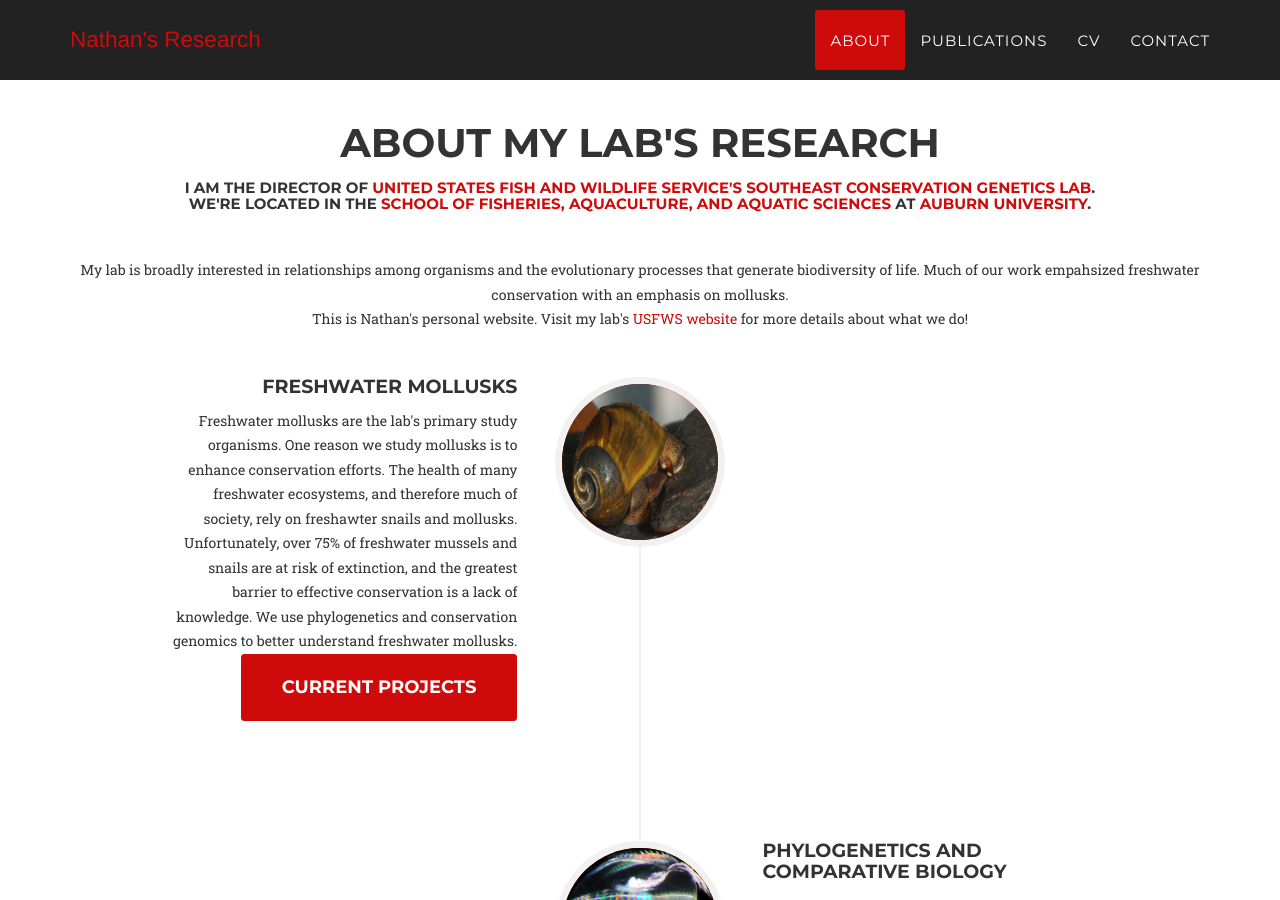
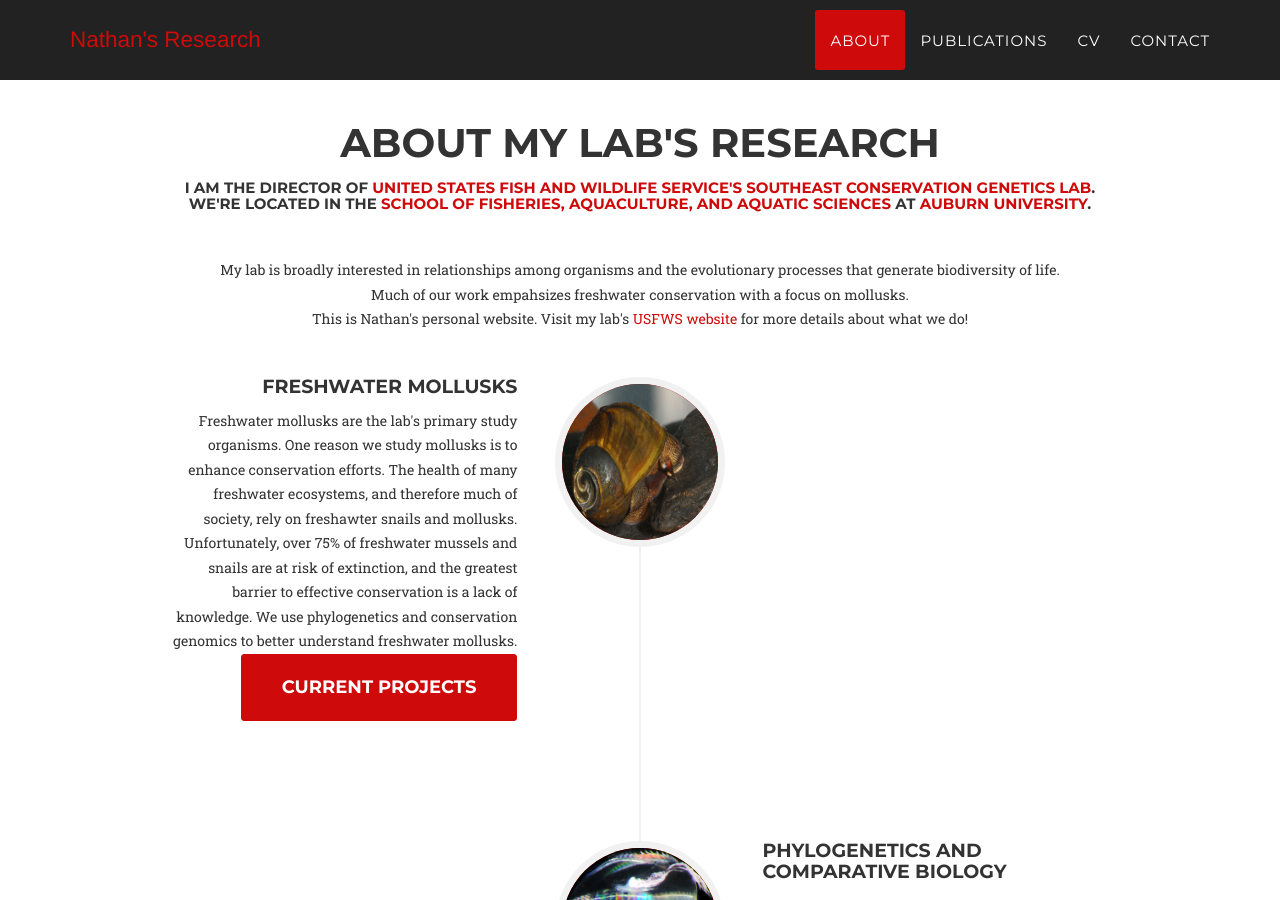
Before and after one commit to NathanWhelan/nathanwhelan.github.io, a Jekyll site: the page built from index.html, in a window 1280 px wide and 900 px high, scrolled down 787 px. Built offline with Jekyll 4.4.1, drawn with Linux system fonts in a browser that asks for light colours; some web fonts are replaced.

Commit message:
Update about.html

```diff
--- a/_includes/about.html
+++ b/_includes/about.html
@@ -6,7 +6,7 @@
                     <h2 class="section-heading">About My Lab's Research</h2>
                     <h5>I am the Director of <a href="https://www.fws.gov/southeast/warm-springs-fish-technology-center/conservation-genetics-lab/">United States Fish and Wildlife Service's Southeast Conservation Genetics Lab</a>.</br>We're located in the <a href="http://sfaas.auburn.edu">School of Fisheries, Aquaculture, and Aquatic Sciences</a> at <a href="http://auburn.edu">Auburn University</a>.</h5>
 		    <p></br></p>
-	            <p>My lab is broadly interested in relationships among organisms and the evolutionary processes that generate biodiversity of life. Much of our work empahsized freshwater conservation with an emphasis on mollusks.</br>This is Nathan's personal website. Visit my lab's <a href="https://www.fws.gov/southeast/warm-springs-fish-technology-center/conservation-genetics-lab/">USFWS website</a> for more details about what we do!</p>
+	            <p>My lab is broadly interested in relationships among organisms and the evolutionary processes that generate biodiversity of life.</br>Much of our work empahsizes freshwater conservation with a focus on mollusks.</br></b>This is Nathan's personal website. Visit my lab's <a href="https://www.fws.gov/southeast/warm-springs-fish-technology-center/conservation-genetics-lab/">USFWS website</a> for more details about what we do!</p>
 		    <p></br></p>
                 </div>
             </div>
```
